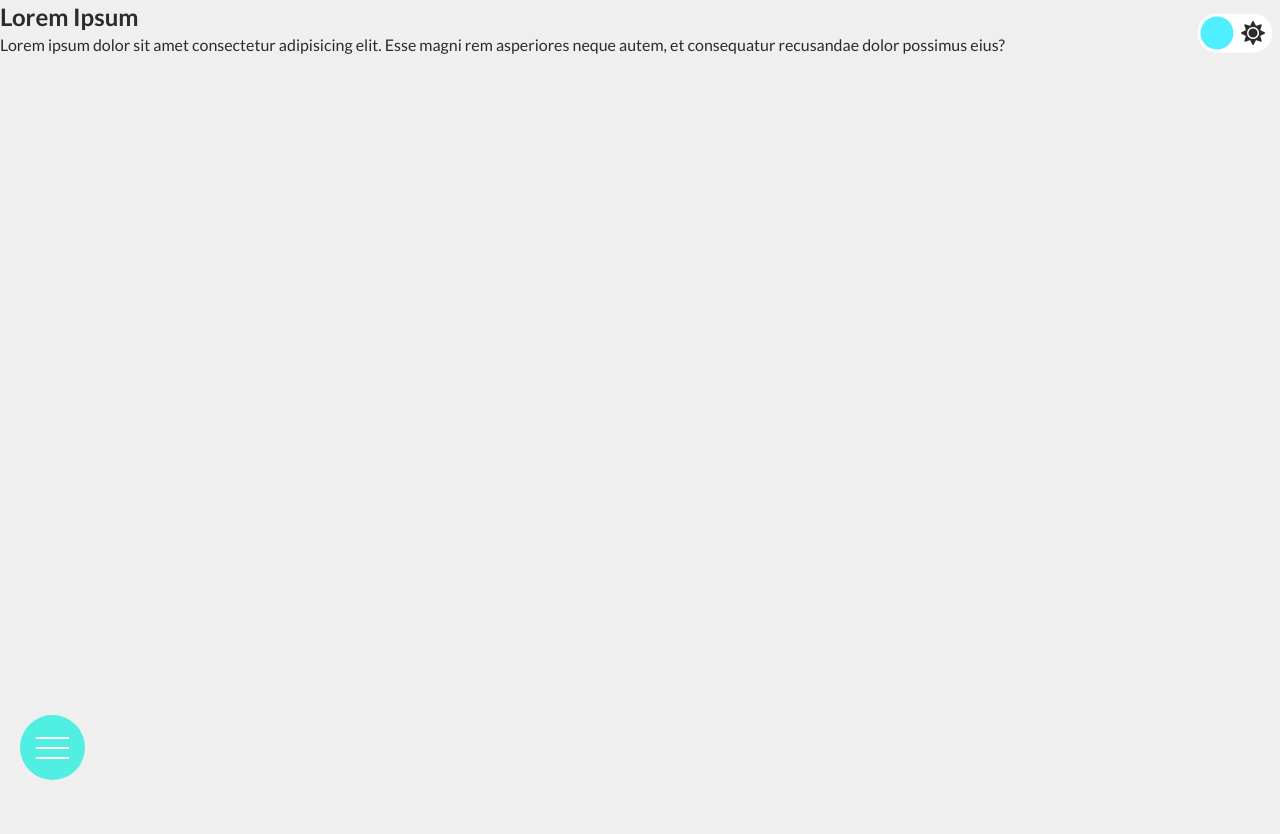
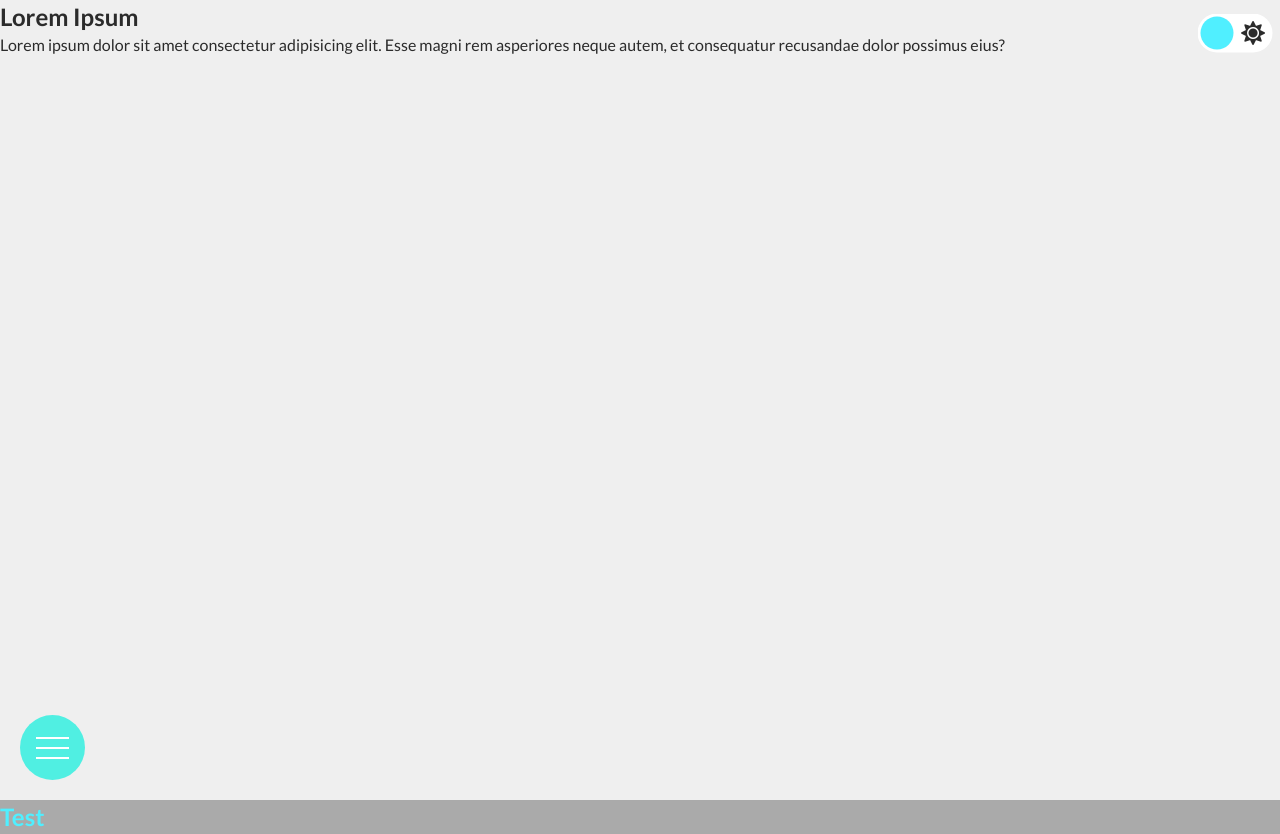
Before and after one commit to IKaza/portfolio, a plain HTML site: page index.html in a window 1280 px wide. Before the commit the page ends 800 px from the top, so only its background shows below. Drawn offline with Linux system fonts and the light colour scheme; a web font is replaced by a local one.

Commit message:
add grey test

```diff
--- a/02-css/light-dark-switch.css
+++ b/02-css/light-dark-switch.css
@@ -8,6 +8,16 @@ body {
 body.dark {
     color: #fff;
 	background-color: #191919;
+}
+
+.grey{
+	color: var(--primary-color);
+	background-color: #AAAAAA;
+}
+
+.grey.dark{
+	color: var(--primary-color);
+	background-color: #F2DE71;
 }
 
 /* ### Color Icons Start ### */
--- a/03-js/light-dark-switch.js
+++ b/03-js/light-dark-switch.js
@@ -1,5 +1,5 @@
-const chk = document.getElementById('chk');
+const chk = document.getElementById("chk");
 
-chk.addEventListener('change', (chk) => {
-	document.body.classList.toggle('dark');
+chk.addEventListener("change", (chk) => {
+	document.body.classList.toggle("dark");
 });
--- a/index.html
+++ b/index.html
@@ -50,6 +50,10 @@
     <p>Lorem ipsum dolor sit amet consectetur adipisicing elit. Esse magni rem asperiores neque autem, et consequatur recusandae dolor possimus eius?</p>
   </section>
 
+  <section class="grey">
+    <h2>Test</h2>
+  </section>
+
 <script src="03-js/light-dark-switch.js"></script>
 </body>
 </html>
```
